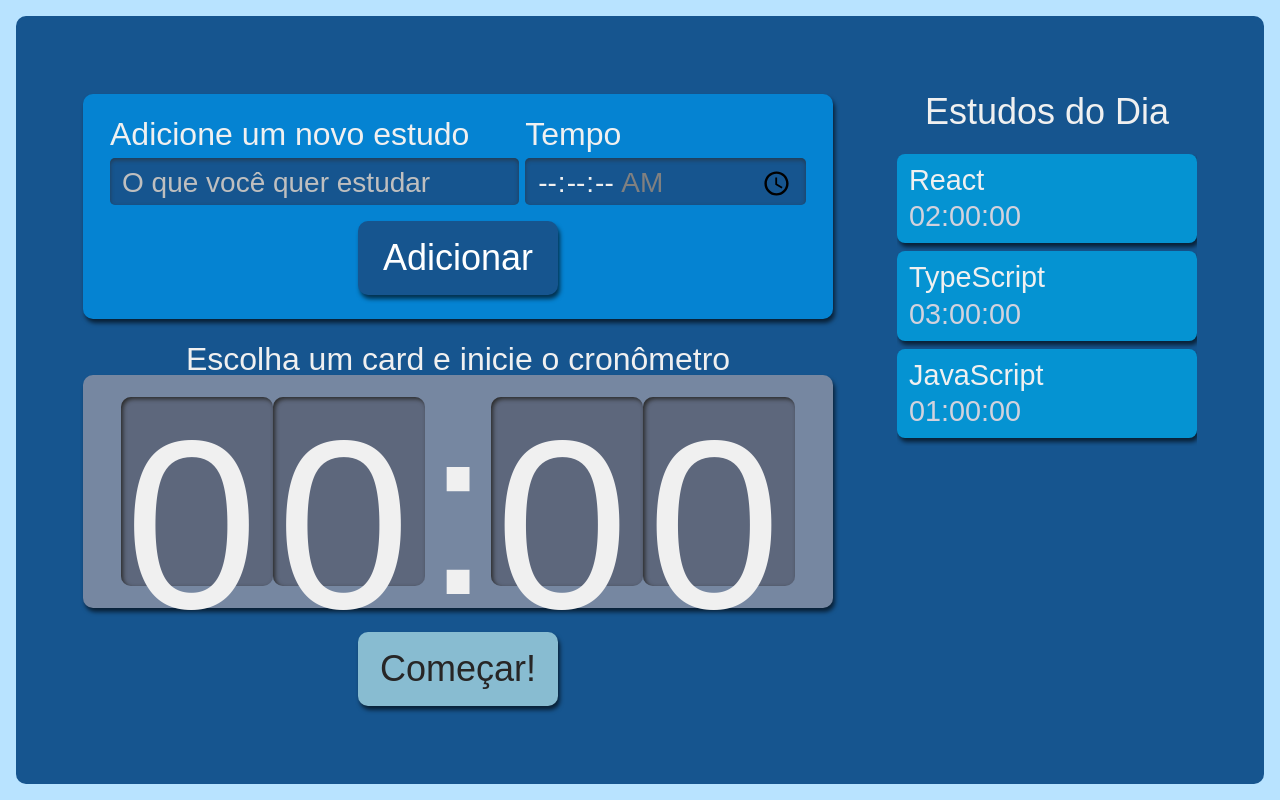
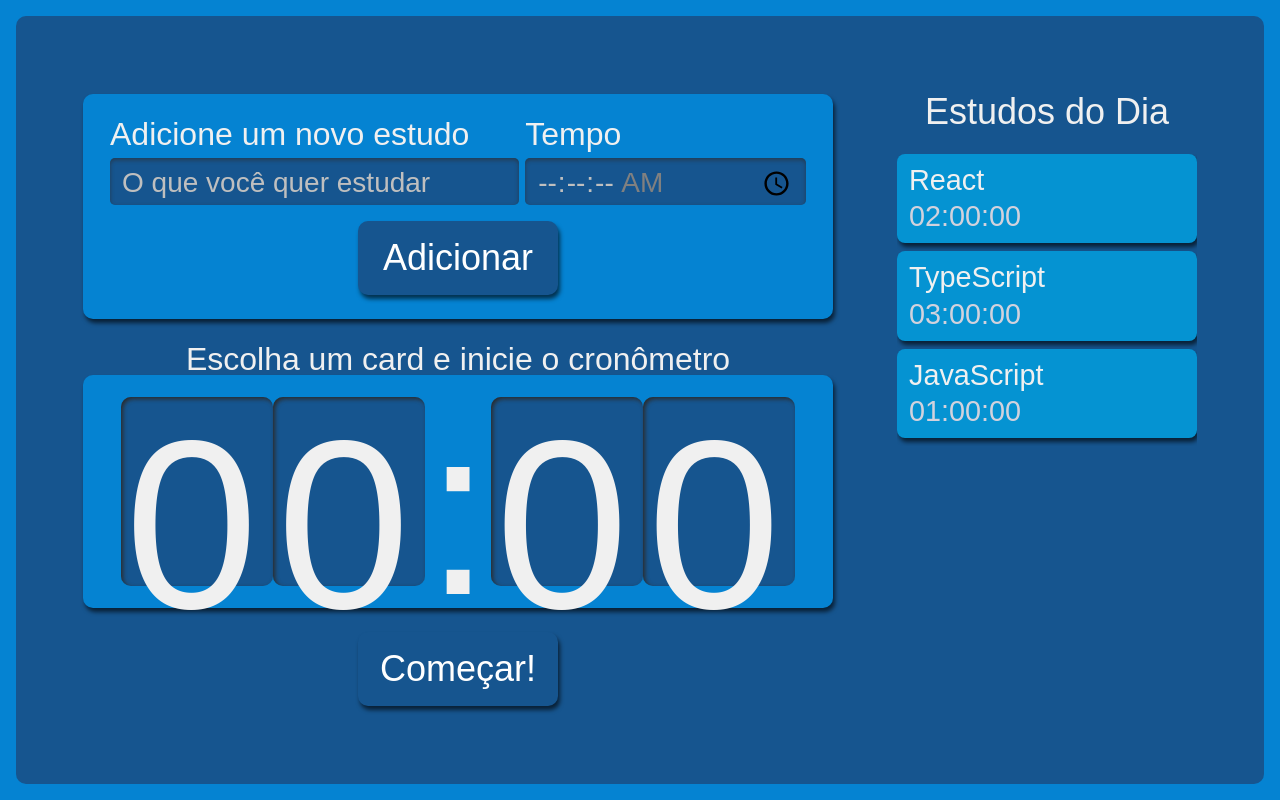
Before and after one commit to ogustavoalves/React-TypeScript, a React (Create React App) app in the folder alura-studies/: page / in a window 1280 px wide. Built offline with nearby package versions, Linux system fonts and the light colour scheme.

Commit message:
style: modifying timer CSS

```diff
--- a/alura-studies/src/components/Cronometro/Cronometro.module.scss
+++ b/alura-studies/src/components/Cronometro/Cronometro.module.scss
@@ -6,7 +6,7 @@
 
     .relogioWrapper {
       align-items: center;
-      background-color: #7687A1;
+      background-color: #0583d2;
       border-radius: 10px;
       box-shadow: 2px 4px 4px #0000009F;
       box-sizing: border-box;
@@ -23,17 +23,17 @@
     }
 
     button {
-      background-color: #88bcd1;
+      background-color: #16558f;
       border-radius: 10px;
       box-shadow: 2px 4px 4px #0000009F;
-      color: #272626;
+      color: white;
       cursor: pointer;
       font-size: 1.25rem;
       padding: 16px;
       width: 150px;
 
       &:active {
-        background-color: #7CA6B7;
+        background-color: black;
         box-shadow: 2px 2px 4px #0000009F inset;
         cursor: auto;
       }
--- a/alura-studies/src/components/Cronometro/Relogio/Relogio.module.scss
+++ b/alura-studies/src/components/Cronometro/Relogio/Relogio.module.scss
@@ -1,5 +1,5 @@
 .relogioNumero {
-    background-color: #5D677C;
+    background-color: #16558f;
     box-shadow: 2px 2px 4px #2B2B2B inset;
     height: 3.6rem;
     width: 3rem;
--- a/alura-studies/src/components/Formulario/Formulario.module.scss
+++ b/alura-studies/src/components/Formulario/Formulario.module.scss
@@ -26,6 +26,7 @@
         border-radius: 5px;
         background-color: #16558f;
         box-shadow: 0px 2px 4px #2D2B2B9F inset;
+        color: #BFBFBF;
 
         &::placeholder {
           color: #BFBFBF;
--- a/alura-studies/src/index.css
+++ b/alura-studies/src/index.css
@@ -66,7 +66,7 @@ body {
 	justify-content: center;
 	font-family: 'Manjari', sans-serif;
 	color: #F0F0F0;
-	background-color: #b8e3ff;
+	background-color: #0583d2;
 	height: 100%;
 	width: 100%;
 	padding: 16px;
```
